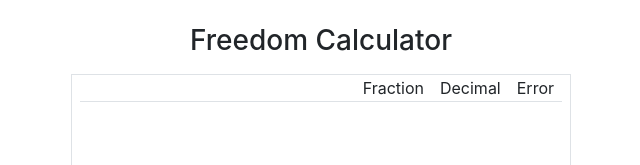
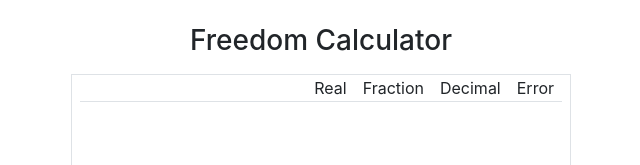
Before and after one commit to feeling-impossible/wwcalc, a React (Create React App) app: page / in a window 1280 px wide. Shown: the top 165 px of the page, without its empty margins (319-959 px from the left). Built offline with nearby package versions, Linux system fonts and the light colour scheme.

Commit message:
Added real answer

```diff
--- a/src/Utils.js
+++ b/src/Utils.js
@@ -6,6 +6,7 @@ Utils.d2f = function (value, divisions) {
   // console.log(typeof value, value);
   if (!value.toString().match(/^\d*\.?\d*$/))
     return {
+      real: value,
       decimal: undefined,
       fraction: undefined,
       error: undefined,
@@ -16,6 +17,7 @@ Utils.d2f = function (value, divisions) {
   let error = decimal - value;
 
   return {
+    real: value,
     decimal: decimal,
     fraction: fraction,
     error: error,
--- a/src/components/Calculator.js
+++ b/src/components/Calculator.js
@@ -93,6 +93,7 @@ class Calculator extends React.Component {
               <thead>
                 <tr className="border-bottom">
                   <td className="w-100 textCenter">&nbsp;</td>
+                  <td className="px-2 textCenter">Real</td>
                   <td className="px-2 textCenter">Fraction</td>
                   <td className="px-2 textCenter">Decimal</td>
                   <td className="px-2 textCenter">Error</td>
@@ -102,6 +103,7 @@ class Calculator extends React.Component {
                 {this.state.history.map((row, i) => (
                   <tr className="noWrap" key={i}>
                     <td className="px-4 textRight">{row.function}</td>
+                    <td className="px-2">{Utils.round3(row.real)}</td>
                     <td className="px-2">{row.fraction}</td>
                     <td className="px-2">{Utils.round3(row.decimal)}</td>
                     <td className="px-2">{Utils.round3(row.error)}</td>
```
